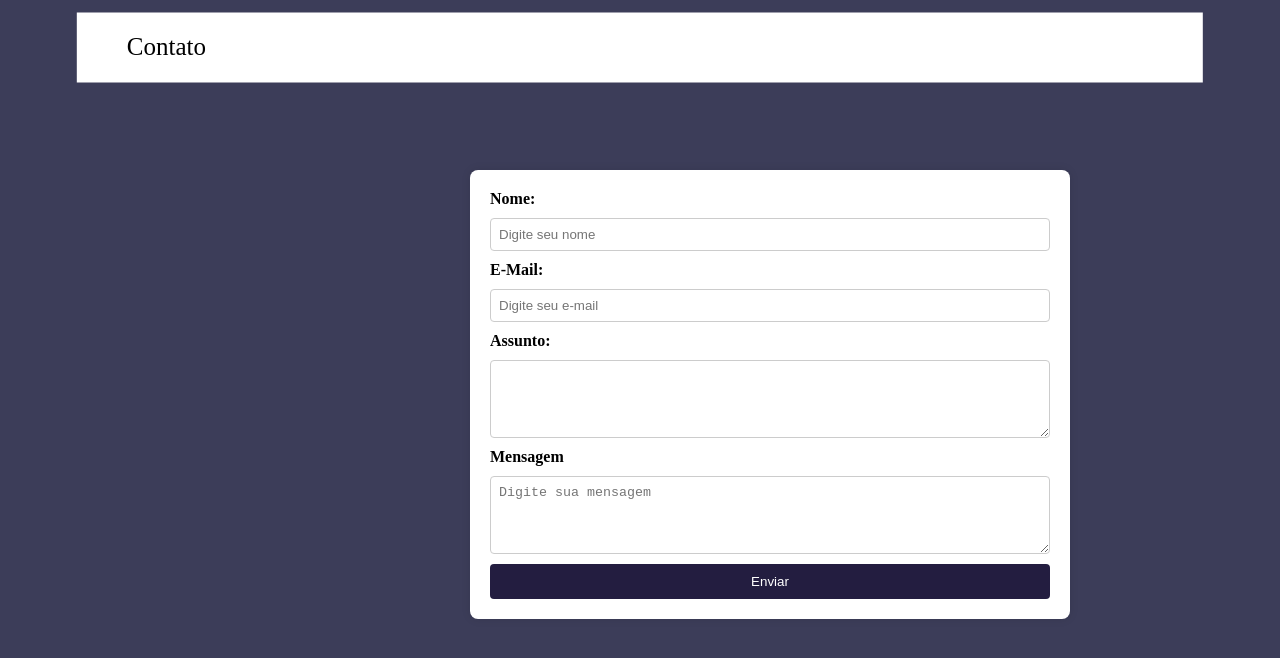
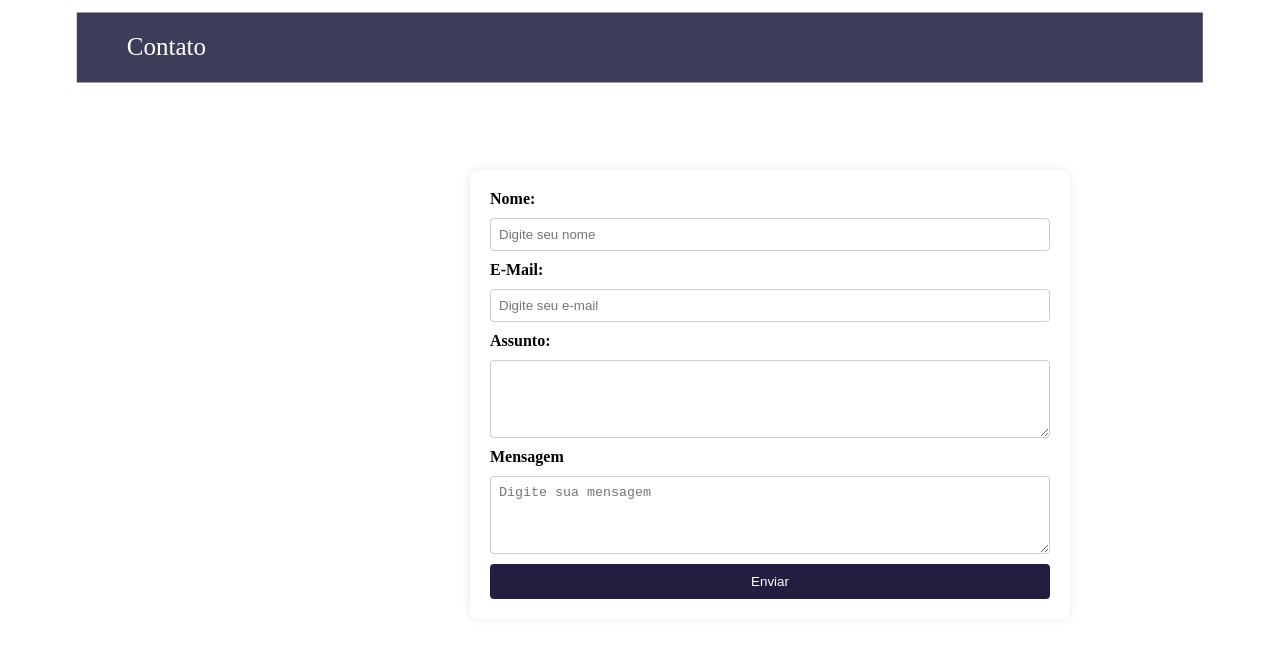
Before and after one commit to mariacf4/portifolio, a plain HTML site: page contato/contato.html in a window 1280 px wide. Drawn offline with Linux system fonts and the light colour scheme.

Commit message:
funco da página de projetos e contato

```diff
--- a/contato/contato.css
+++ b/contato/contato.css
@@ -8,7 +8,7 @@
 } /* para anular pré configurações */
 
 body {
-    background-color: #3C3D59;
+    background-color: white;
 } /*configuração do fundo*/
 
 .navegação {
@@ -22,7 +22,7 @@ body {
 }
 
 .navbar {
-    background-color:white;
+    background-color:#3C3D59;
     display: block;
     margin-right: 30px;
     overflow: hidden;
@@ -45,7 +45,7 @@ body {
 } /*estilização das palavras que tem dentro do cabeçalho*/
 
 .cabelhaço-menu-item {
-    color: black;
+    color: white;
     font-weight: 400; /*peso da fonte*/
 }
 
@@ -53,7 +53,7 @@ body {
     max-width: 600px;
     margin-top: 170px;
     margin-left: 470px;
-    background-color: #fff;
+    background-color: white;
     padding: 20px;
     border-radius: 8px;
     box-shadow: 0 0 10px rgba(0, 0, 0, 0.1);
--- a/projetos/projetos.css
+++ b/projetos/projetos.css
@@ -8,7 +8,7 @@
 } /* para anular pré configurações */
 
 body {
-    background-color: #3C3D59;
+    background-color: white;
 } /*configuração do fundo*/
 
 .navegação {
@@ -22,7 +22,7 @@ body {
 }
 
 .navbar {
-    background-color:white;
+    background-color:#3C3D59;
     display: block;
     margin-right: 30px;
     overflow: hidden;
@@ -45,6 +45,6 @@ body {
 } /*estilização das palavras que tem dentro do cabeçalho*/
 
 .cabelhaço-menu-item {
-    color: black;
+    color: white;
     font-weight: 400; /*peso da fonte*/
 }
```
